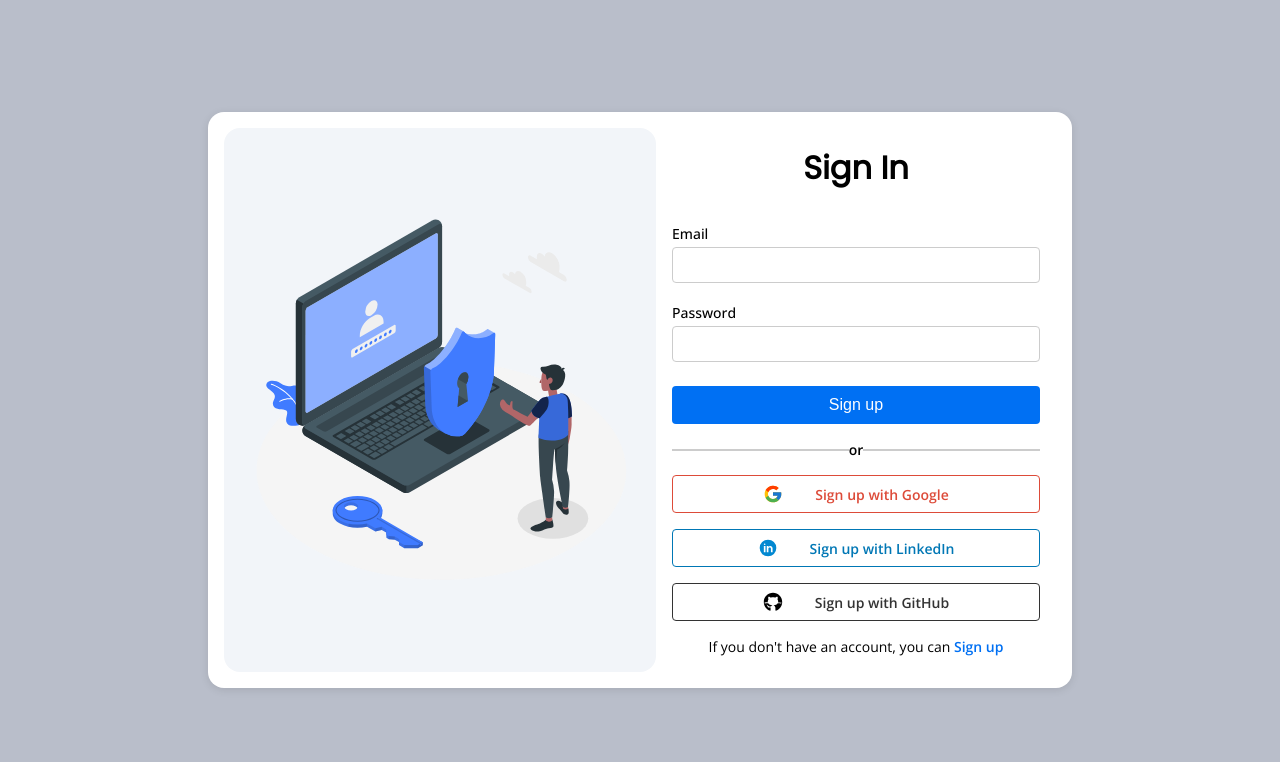
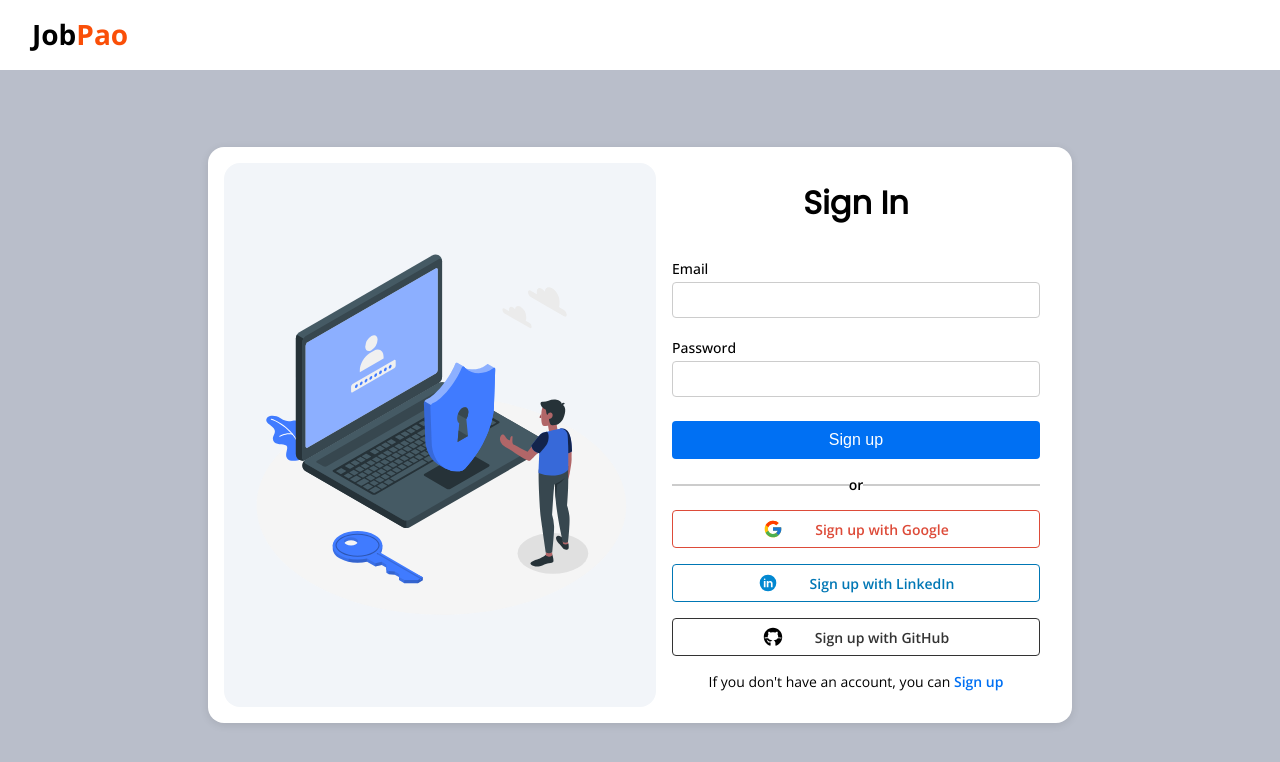
Before and after one commit to vishalmishra2810/sitevacancy, a Next.js app: page /login in a window 1280 px wide. Shown: the top 762 px of the page. Built offline with nearby package versions, Linux system fonts and the light colour scheme.

Commit message:
adding header for login and signup

```diff
--- /dev/null
+++ b/common/header/Header.module.scss
@@ -0,0 +1,17 @@
+.header {
+  display: flex;
+  align-items: center;
+  padding: 0px 32px;
+  height: 70px;
+  background-color: #fff;
+  .topSection__header__logo {
+    font-family: "Open Sans", sans-serif;
+    font-size: 28px;
+    font-weight: 700;
+    cursor: pointer;
+    line-height: 1.2;
+  }
+  .topSection_red {
+    color: #fa4f08;
+  }
+}
--- /dev/null
+++ b/common/header/Header.tsx
@@ -0,0 +1,21 @@
+import { useRouter } from "next/router";
+import React from "react";
+import styles from "./Header.module.scss";
+
+function Header() {
+  const router = useRouter();
+  const goToHomePage = () => {
+    router.push("/");
+  };
+
+  return (
+    <header className={styles.header}>
+      <div className={styles.topSection__header__logo} onClick={goToHomePage}>
+        Job
+        <span className={styles.topSection_red}>Pao</span>
+      </div>
+    </header>
+  );
+}
+
+export default Header;
--- a/components/auth/login/Login.module.scss
+++ b/components/auth/login/Login.module.scss
@@ -2,7 +2,7 @@
   display: flex;
   align-items: center;
   justify-content: center;
-  height: 100vh;
+  height: calc(100vh - 70px);
   background-color: #b9beca;
   width: 100vw;
 }
--- a/components/auth/signup/SignupForm.module.scss
+++ b/components/auth/signup/SignupForm.module.scss
@@ -2,7 +2,7 @@
   display: flex;
   align-items: center;
   justify-content: center;
-  height: 100vh;
+  height: calc(100vh - 70px);
   background-color: #b9beca;
   width: 100vw;
 }
--- a/pages/login.tsx
+++ b/pages/login.tsx
@@ -1,3 +1,4 @@
+import Header from "@/common/header/Header";
 import Login from "@/components/auth/login/Login";
 import Head from "next/head";
 import React from "react";
@@ -8,6 +9,7 @@
       <Head>
         <title>Create Next App</title>
       </Head>
+      <Header/>
       <Login />
     </>
   );
--- a/pages/signup.tsx
+++ b/pages/signup.tsx
@@ -1,3 +1,4 @@
+import Header from "@/common/header/Header";
 import SignupForm from "@/components/auth/signup/Signup";
 import Head from "next/head";
 
@@ -10,6 +11,7 @@
         <meta name="viewport" content="width=device-width, initial-scale=1" />
         <link rel="icon" href="/favicon.ico" />
       </Head>
+      <Header />
       <SignupForm />
     </>
   );
--- a/utils/constant.ts
+++ b/utils/constant.ts
@@ -1,6 +1,6 @@
 export enum URLPaths {
   HOME = "/",
   LOGIN = "/login",
-  REGISTER = "/register",
+  REGISTER = "/signup",
   JOB_LIST = "/job-list",
 }
```
Also changed, not shown: components/dashboard/sections/connectUsSection/ConnectUs.tsx (+9 -1 lines), components/dashboard/sections/topSection/TopSection.tsx (+7 -6 lines), components/dashboard/sections/topSection/constant.ts (+11 -0 lines).
